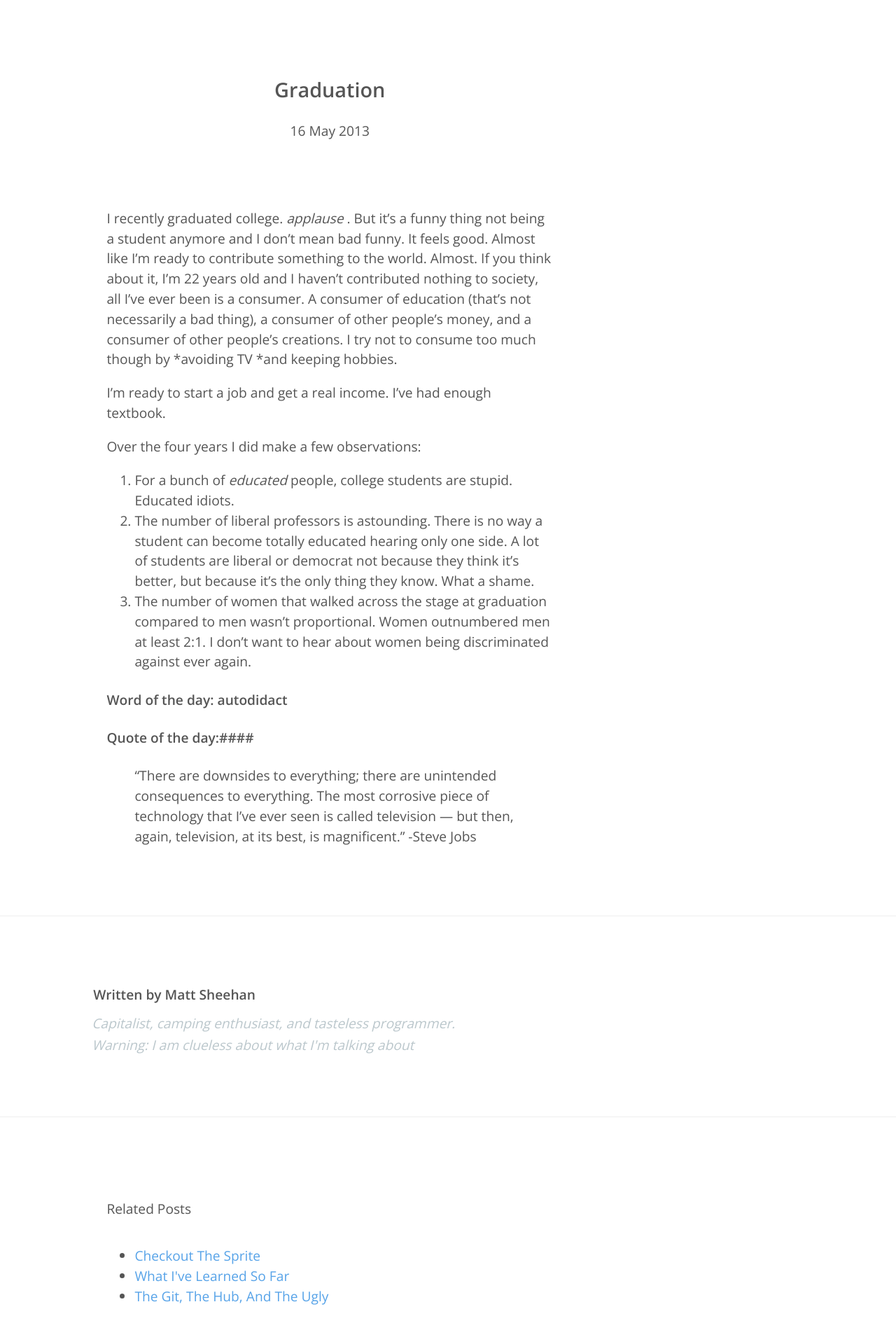
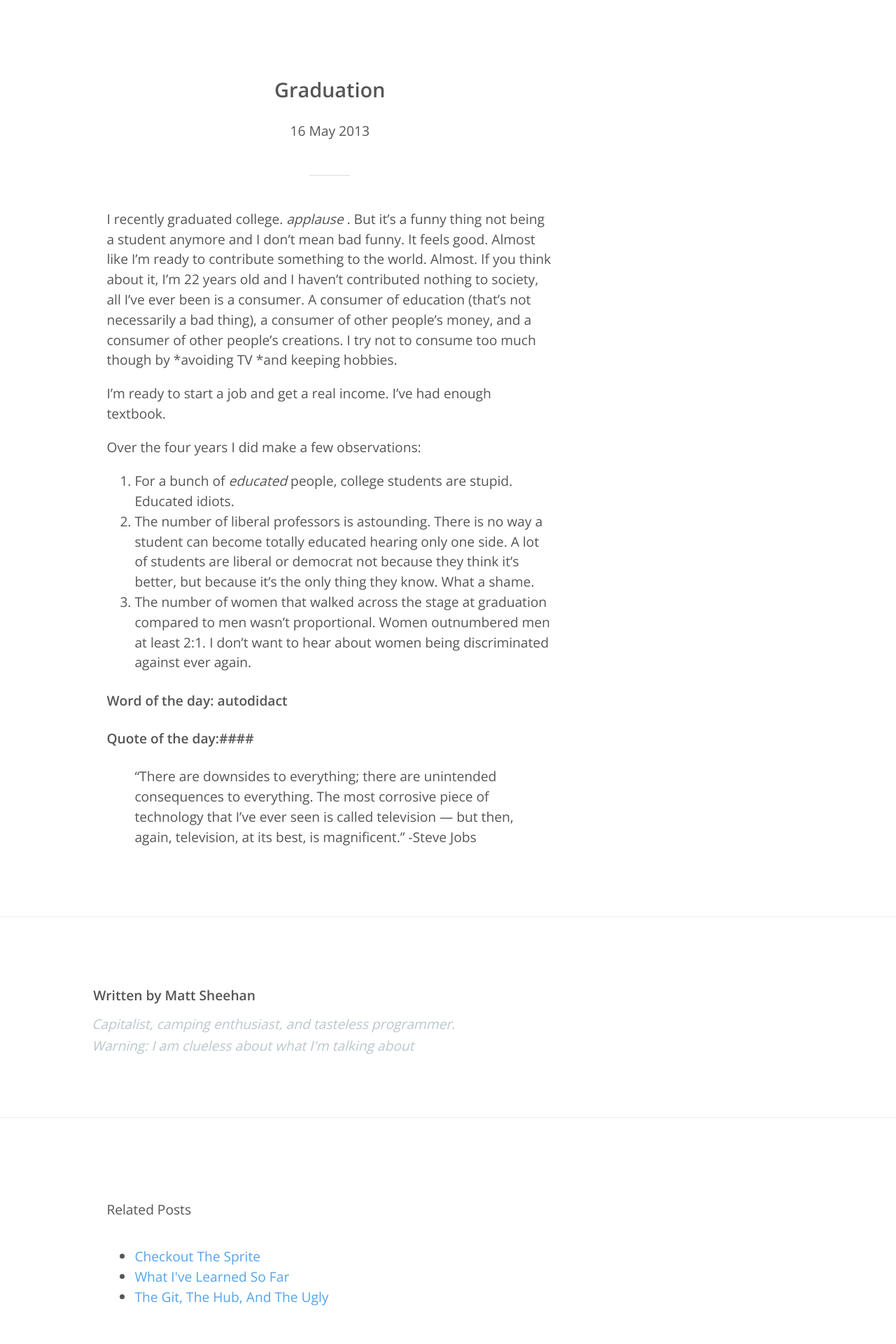
Before and after one commit to mattamabeli/drunken-ironman, a Jekyll site: the page built from _posts/2013-05-16-Graduation.markdown, in a window 1280 px wide. Shown: the part 333-2253 px from the top of the page at 70% size. Built offline with Jekyll 4.4.1, drawn with Linux system fonts in a browser that asks for light colours.

```diff
--- a/assets/css/grid.css
+++ b/assets/css/grid.css
@@ -255,11 +255,6 @@
     width: 3rem;
 }
 
-    hr:last-of-type
-    {
-        border-top: 0px;
-    }
-
 
 @media (min-width: 40rem)
 {
```
